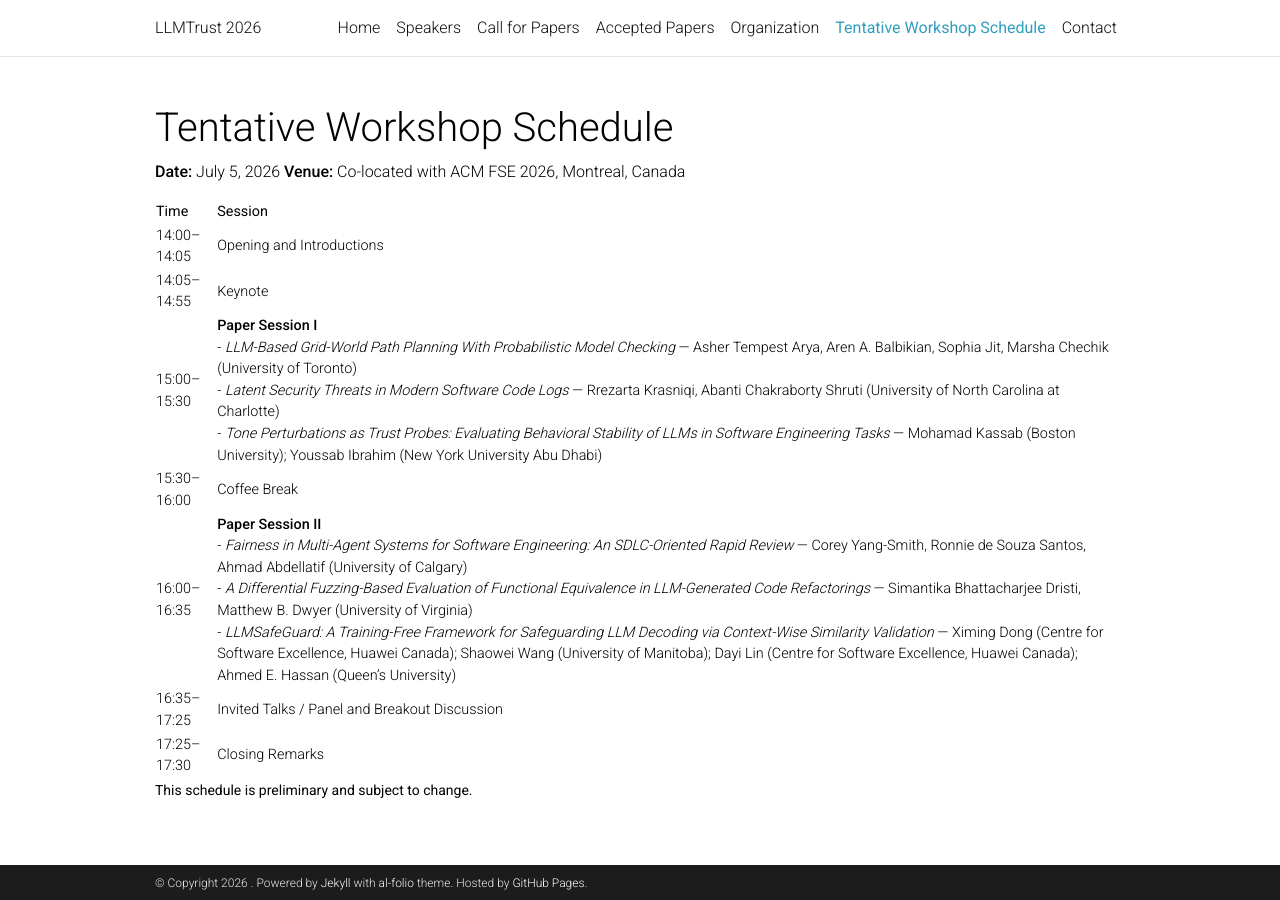
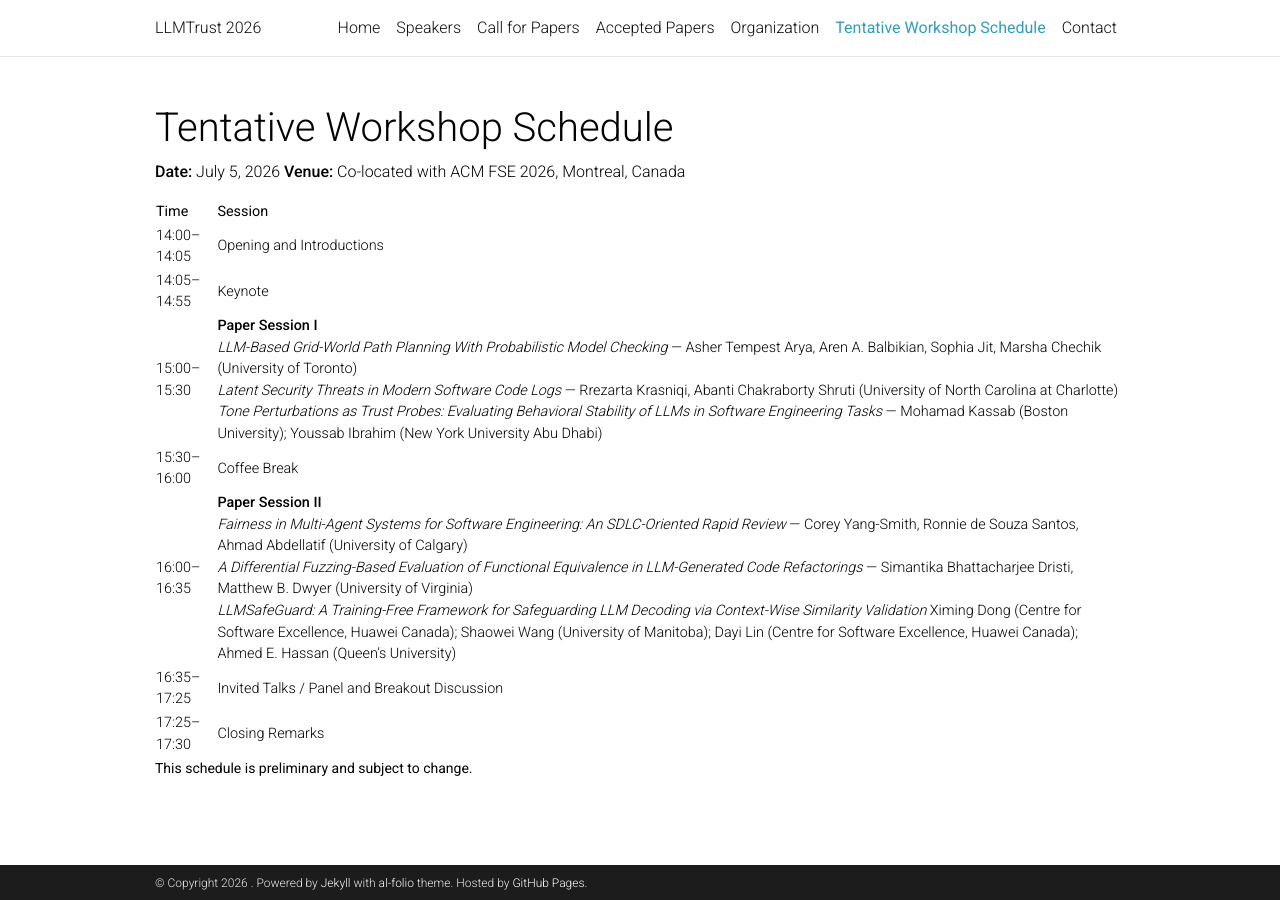
Before and after one commit to llmtrust2026/llmtrust2026.github.io, a Jekyll site: the page built from _pages/schedule.md, in a window 1280 px wide. Built offline with Jekyll 4.4.1, drawn with Linux system fonts in a browser that asks for light colours; comment, search, counter and statistics services are not loaded; a style sheet for code colours, icons or effects is not loaded.

Commit message:
Update schedule.md

```diff
--- a/_pages/schedule.md
+++ b/_pages/schedule.md
@@ -16,9 +16,9 @@ nav_title: "Schedule"
 |-------------|---------|
 | 14:00–14:05 | Opening and Introductions |
 | 14:05–14:55 | Keynote |
-| 15:00–15:30 | **Paper Session I**<br>- *LLM-Based Grid-World Path Planning With Probabilistic Model Checking* — Asher Tempest Arya, Aren A. Balbikian, Sophia Jit, Marsha Chechik (University of Toronto)<br>- *Latent Security Threats in Modern Software Code Logs* — Rrezarta Krasniqi, Abanti Chakraborty Shruti (University of North Carolina at Charlotte)<br>- *Tone Perturbations as Trust Probes: Evaluating Behavioral Stability of LLMs in Software Engineering Tasks* — Mohamad Kassab (Boston University); Youssab Ibrahim (New York University Abu Dhabi) |
+| 15:00–15:30 | **Paper Session I**<br> *LLM-Based Grid-World Path Planning With Probabilistic Model Checking* — Asher Tempest Arya, Aren A. Balbikian, Sophia Jit, Marsha Chechik (University of Toronto)<br> *Latent Security Threats in Modern Software Code Logs* — Rrezarta Krasniqi, Abanti Chakraborty Shruti (University of North Carolina at Charlotte)<br> *Tone Perturbations as Trust Probes: Evaluating Behavioral Stability of LLMs in Software Engineering Tasks* — Mohamad Kassab (Boston University); Youssab Ibrahim (New York University Abu Dhabi) |
 | 15:30–16:00 | Coffee Break |
-| 16:00–16:35 | **Paper Session II**<br>- *Fairness in Multi-Agent Systems for Software Engineering: An SDLC-Oriented Rapid Review* — Corey Yang-Smith, Ronnie de Souza Santos, Ahmad Abdellatif (University of Calgary)<br>- *A Differential Fuzzing-Based Evaluation of Functional Equivalence in LLM-Generated Code Refactorings* — Simantika Bhattacharjee Dristi, Matthew B. Dwyer (University of Virginia)<br>- *LLMSafeGuard: A Training-Free Framework for Safeguarding LLM Decoding via Context-Wise Similarity Validation* — Ximing Dong (Centre for Software Excellence, Huawei Canada); Shaowei Wang (University of Manitoba); Dayi Lin (Centre for Software Excellence, Huawei Canada); Ahmed E. Hassan (Queen's University) |
+| 16:00–16:35 | **Paper Session II**<br> *Fairness in Multi-Agent Systems for Software Engineering: An SDLC-Oriented Rapid Review* — Corey Yang-Smith, Ronnie de Souza Santos, Ahmad Abdellatif (University of Calgary)<br> *A Differential Fuzzing-Based Evaluation of Functional Equivalence in LLM-Generated Code Refactorings* — Simantika Bhattacharjee Dristi, Matthew B. Dwyer (University of Virginia)<br> *LLMSafeGuard: A Training-Free Framework for Safeguarding LLM Decoding via Context-Wise Similarity Validation*  Ximing Dong (Centre for Software Excellence, Huawei Canada); Shaowei Wang (University of Manitoba); Dayi Lin (Centre for Software Excellence, Huawei Canada); Ahmed E. Hassan (Queen's University) |
 | 16:35–17:25 | Invited Talks / Panel and Breakout Discussion |
 | 17:25–17:30 | Closing Remarks |
 
```
